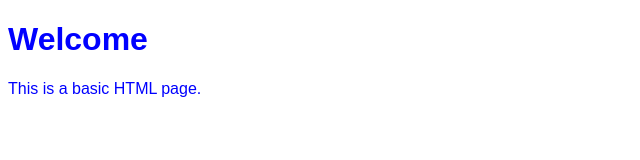
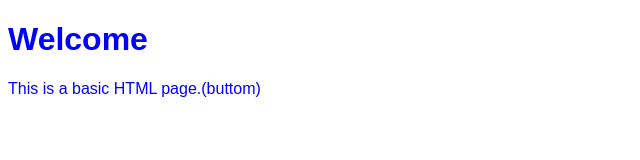
Before and after one commit to adityacoder2005/LocalRepo, a plain HTML site: page index.html in a window 1280 px wide. Shown: the full height of the page, 0-640 px from the left. Drawn offline with Linux system fonts and the light colour scheme.

Commit message:
changes in feature1 file=index.html

```diff
--- a/index.html
+++ b/index.html
@@ -10,7 +10,7 @@
 
 <body>
     <h1>Welcome</h1>
-    <p>This is a basic HTML page.</p>
+    <p>This is a basic HTML page.(buttom)</p>
 </body>
 
 </html>
```
